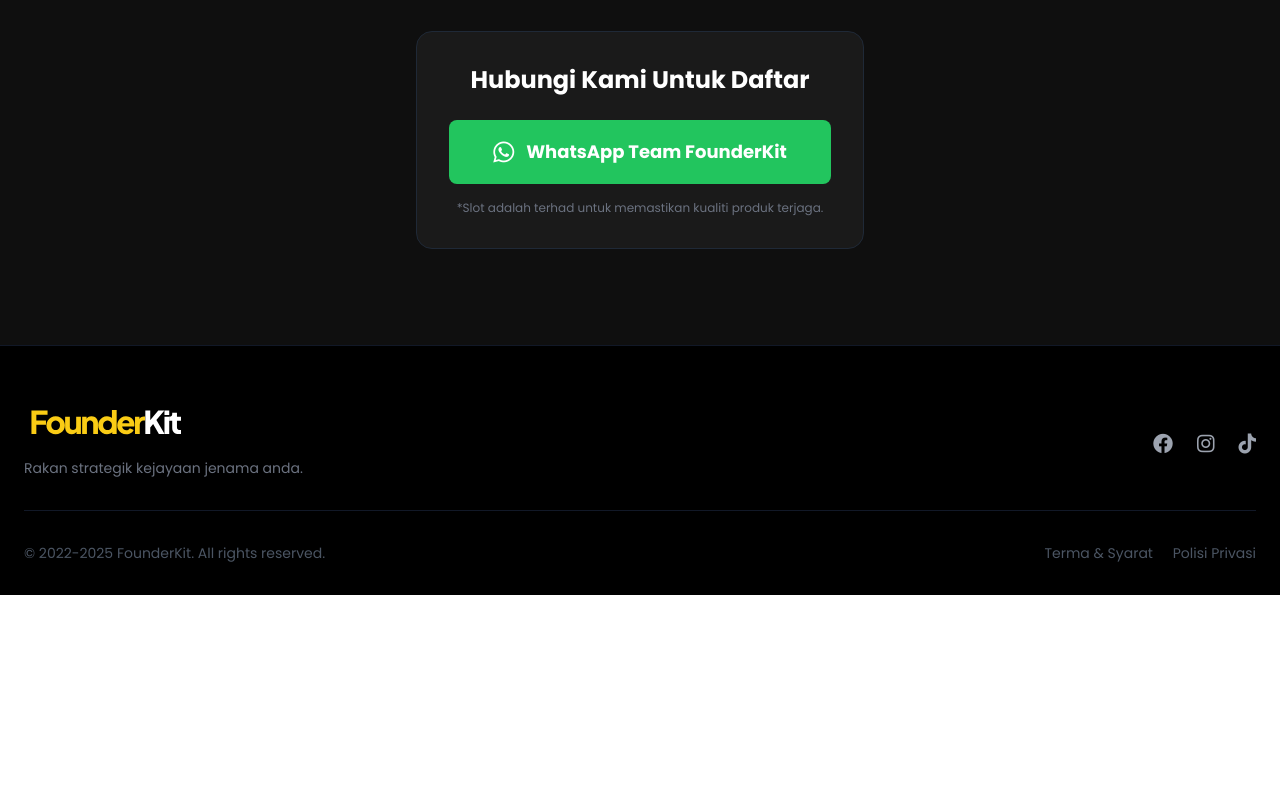
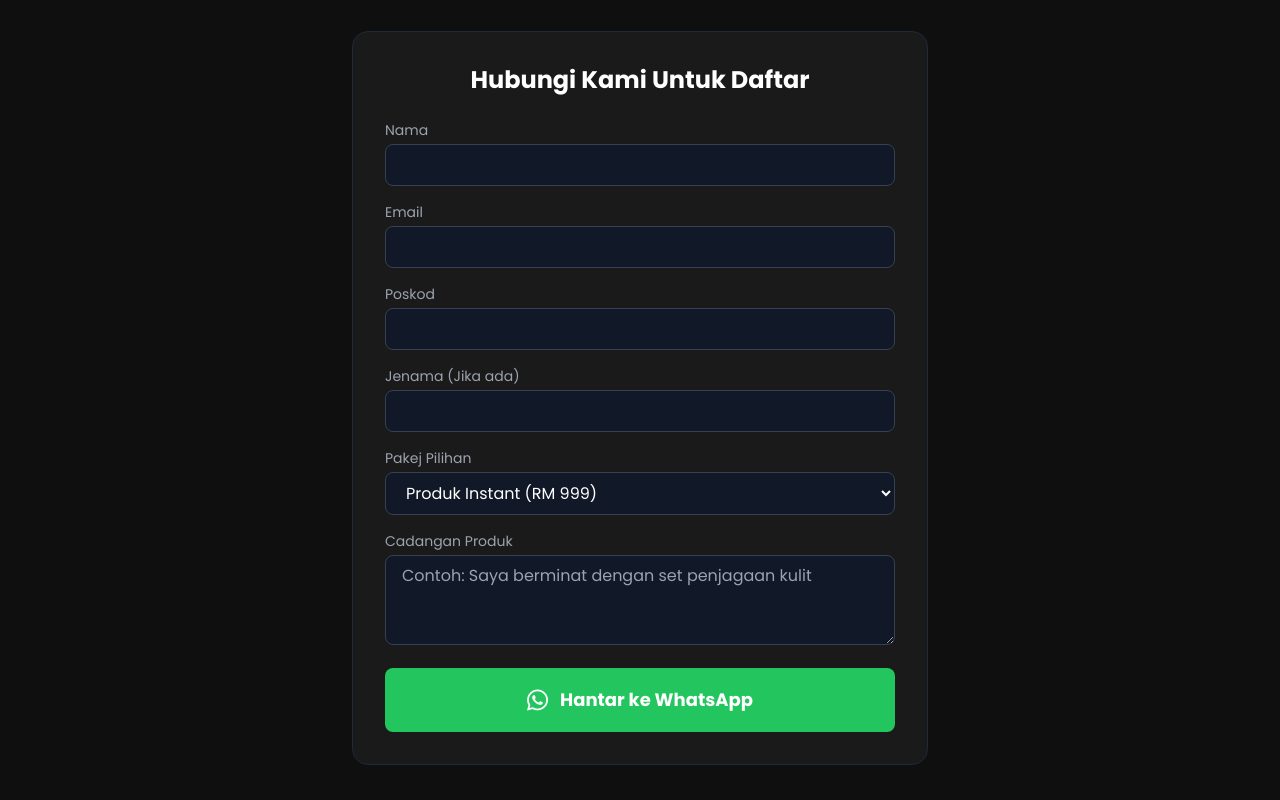
Before and after one commit to ammarzahar/founderkitlandingpage, a plain HTML site: page index.html in a window 1280 px wide. Shown: the part 5960-6760 px from the top of the page. Before the commit the page ends 6555 px from the top, so only its background shows below. Drawn offline with nearby package versions, Linux system fonts and the light colour scheme.

Commit message:
Add registration form

```diff
--- a/index.html
+++ b/index.html
@@ -937,20 +937,78 @@
                 mesej Whatsapp anda diterima.
             </p>
 
-            <div class="bg-brand-dark p-8 rounded-2xl max-w-md mx-auto border border-gray-800">
+            <div class="bg-brand-dark p-8 rounded-2xl max-w-xl mx-auto border border-gray-800">
                 <h3 class="text-2xl font-bold text-white mb-6">Hubungi Kami Untuk Daftar</h3>
-                <div class="space-y-4">
-                    <a href="https://wa.me/60103110322?text=Saya%20Berminat%20dengan%20Pakej%20FounderKit"
-                        target="_blank"
-                        class="w-full bg-green-500 hover:bg-green-600 text-white font-bold py-4 px-6 rounded-lg flex items-center justify-center transition text-lg">
-                        <i class="fab fa-whatsapp text-2xl mr-3"></i> WhatsApp Team FounderKit
-                    </a>
-                </div>
-                <p class="text-xs text-gray-500 mt-4">
-                    *Slot adalah terhad untuk memastikan kualiti produk terjaga.
-                </p>
+
+                <form onsubmit="submitToWhatsApp(event)" class="space-y-4 text-left">
+                    <div>
+                        <label for="name" class="block text-sm font-medium text-gray-400 mb-1">Nama</label>
+                        <input type="text" id="name" required
+                            class="w-full px-4 py-2 rounded-lg bg-gray-900 border border-gray-700 text-white focus:outline-none focus:border-brand-yellow focus:ring-1 focus:ring-brand-yellow">
+                    </div>
+
+                    <div>
+                        <label for="email" class="block text-sm font-medium text-gray-400 mb-1">Email</label>
+                        <input type="email" id="email" required
+                            class="w-full px-4 py-2 rounded-lg bg-gray-900 border border-gray-700 text-white focus:outline-none focus:border-brand-yellow focus:ring-1 focus:ring-brand-yellow">
+                    </div>
+
+                    <div>
+                        <label for="postcode" class="block text-sm font-medium text-gray-400 mb-1">Poskod</label>
+                        <input type="text" id="postcode" required
+                            class="w-full px-4 py-2 rounded-lg bg-gray-900 border border-gray-700 text-white focus:outline-none focus:border-brand-yellow focus:ring-1 focus:ring-brand-yellow">
+                    </div>
+
+                    <div>
+                        <label for="brand" class="block text-sm font-medium text-gray-400 mb-1">Jenama (Jika
+                            ada)</label>
+                        <input type="text" id="brand"
+                            class="w-full px-4 py-2 rounded-lg bg-gray-900 border border-gray-700 text-white focus:outline-none focus:border-brand-yellow focus:ring-1 focus:ring-brand-yellow">
+                    </div>
+
+                    <div>
+                        <label for="package" class="block text-sm font-medium text-gray-400 mb-1">Pakej Pilihan</label>
+                        <select id="package"
+                            class="w-full px-4 py-2 rounded-lg bg-gray-900 border border-gray-700 text-white focus:outline-none focus:border-brand-yellow focus:ring-1 focus:ring-brand-yellow">
+                            <option value="Produk Instant">Produk Instant (RM 999)</option>
+                            <option value="New Founder">New Founder (RM 1,999)</option>
+                            <option value="Ultimate Founder">Ultimate Founder (RM 3,999)</option>
+                        </select>
+                    </div>
+
+                    <div>
+                        <label for="product_suggestion" class="block text-sm font-medium text-gray-400 mb-1">Cadangan
+                            Produk</label>
+                        <textarea id="product_suggestion" rows="3"
+                            class="w-full px-4 py-2 rounded-lg bg-gray-900 border border-gray-700 text-white focus:outline-none focus:border-brand-yellow focus:ring-1 focus:ring-brand-yellow"
+                            placeholder="Contoh: Saya berminat dengan set penjagaan kulit"></textarea>
+                    </div>
+
+                    <button type="submit"
+                        class="w-full bg-green-500 hover:bg-green-600 text-white font-bold py-4 px-6 rounded-lg flex items-center justify-center transition text-lg mt-6">
+                        <i class="fab fa-whatsapp text-2xl mr-3"></i> Hantar ke WhatsApp
+                    </button>
+                </form>
+
+                <script>
+                    function submitToWhatsApp(e) {
+                        e.preventDefault();
+
+                        const name = document.getElementById('name').value;
+                        const email = document.getElementById('email').value;
+                        const postcode = document.getElementById('postcode').value;
+                        const brand = document.getElementById('brand').value || 'Tiada';
+                        const package = document.getElementById('package').value;
+                        const suggestion = document.getElementById('product_suggestion').value || 'Tiada';
+
+                        const message = `Salam FounderKit, saya berminat nak daftar.\n\nNama: ${name}\nEmail: ${email}\nPoskod: ${postcode}\nJenama: ${brand}\nPakej: ${package}\nCadangan Produk: ${suggestion}`;
+
+                        const whatsappUrl = `https://wa.me/60103110322?text=${encodeURIComponent(message)}`;
+
+                        window.open(whatsappUrl, '_blank');
+                    }
+                </script>
             </div>
-        </div>
     </section>
 
     <!-- Footer -->
```
